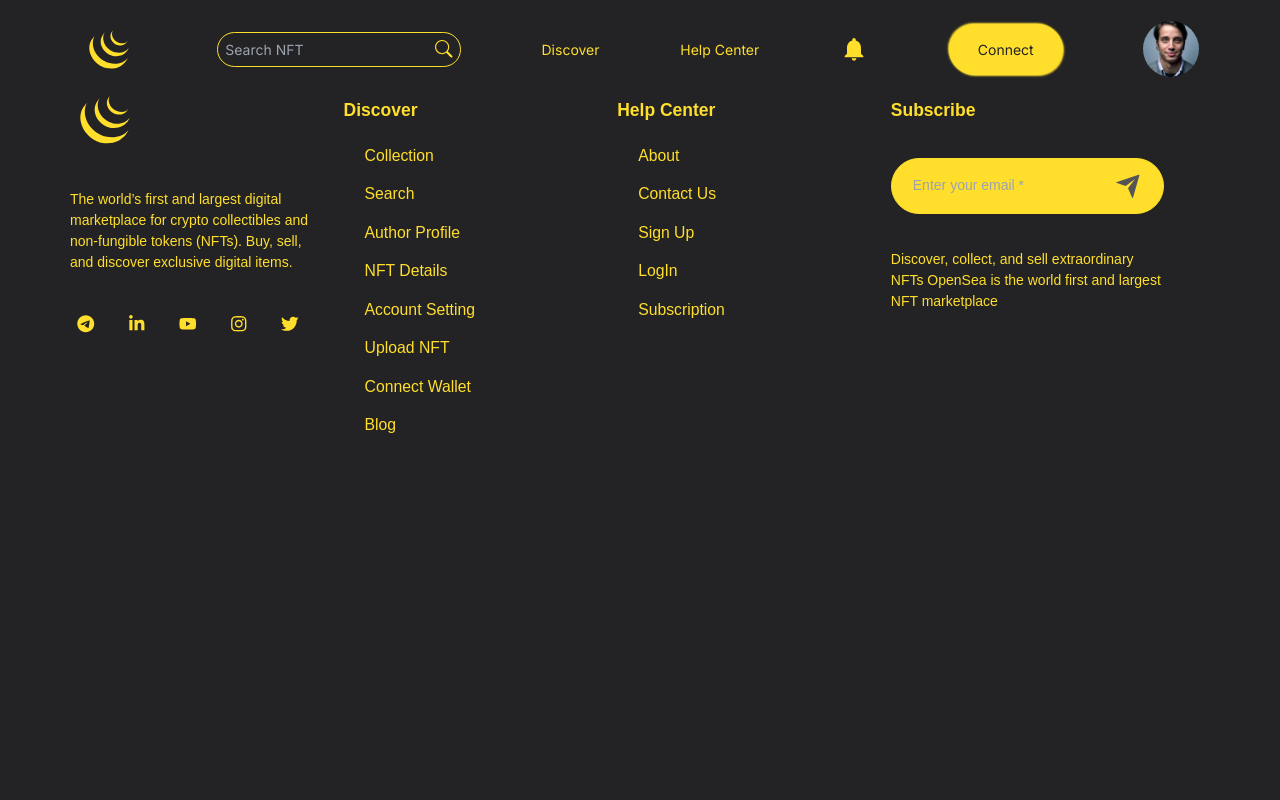
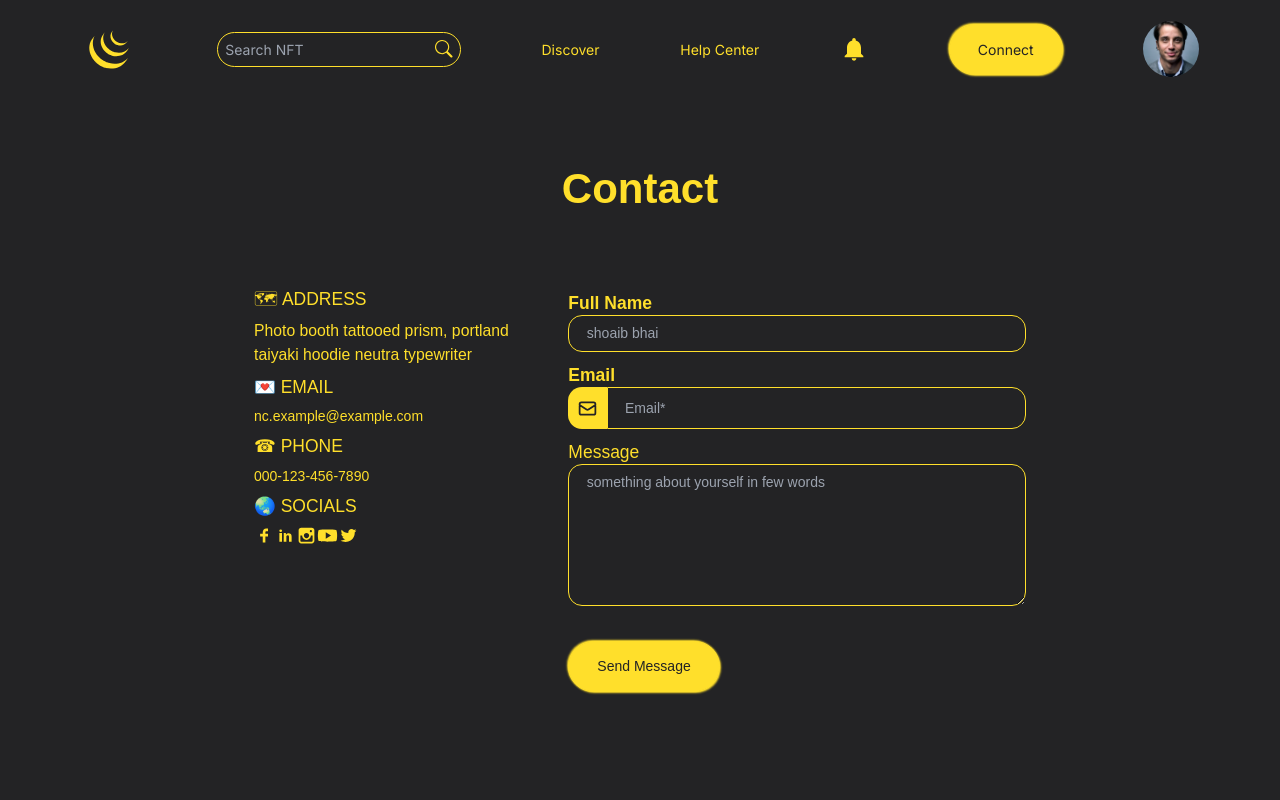
Before and after one commit to Samira-ABDI79/NFT-Marketplace, a Next.js app: page /ContactUs in a window 1280 px wide. Shown: the top 800 px of the page. Built offline with nearby package versions, Linux system fonts and the light colour scheme; a web font is replaced by a local one.

Commit message:
feat (pages) : add contact us

```diff
--- a/pages/ContactUs/index.tsx
+++ b/pages/ContactUs/index.tsx
@@ -1,6 +1,67 @@
+import Button from "../../components/Button";
+
 function ContactUs(){
     return(
         <>
+         <section className="container">
+
+
+            <div className="container  mt-20 mb-32 lg:w-[80%] ">
+            <h1 className="text-5xl font-bold text-center mb-20">Contact</h1>
+                <article className="flex lg:flex-row flex-col lg:justify-between justify-center lg:items-start items-center">
+
+                    <div id="section1" className="mb-20 lg:mb-0">
+                        <h3 className="text-xl my-2">🗺 ADDRESS</h3>
+                        <p className="lg:text-lg text-xl w-[90%]">Photo booth tattooed prism, portland taiyaki hoodie neutra typewriter</p>
+                        <p className="text-xl my-2">💌 EMAIL</p>
+                        <p>nc.example@example.com</p>
+                        <p className="text-xl my-2">☎ PHONE</p>
+                        <p>000-123-456-7890</p>
+                        <p className="text-xl my-2">🌏 SOCIALS</p>
+                        <div id="icons" className="flex">
+                        <svg stroke="currentColor" fill="currentColor" stroke-width="0" version="1.2" baseProfile="tiny" viewBox="0 0 24 24" className="h-6 w-6" xmlns="http://www.w3.org/2000/svg"><path d="M13 10h3v3h-3v7h-3v-7h-3v-3h3v-1.255c0-1.189.374-2.691 1.118-3.512.744-.823 1.673-1.233 2.786-1.233h2.096v3h-2.1c-.498 0-.9.402-.9.899v2.101z"></path></svg>
+                        <svg stroke="currentColor" fill="currentColor" stroke-width="0" version="1.2" baseProfile="tiny" viewBox="0 0 24 24" className="h-6 w-6" xmlns="http://www.w3.org/2000/svg"><path d="M8 19h-3v-10h3v10zm11 0h-3v-5.342c0-1.392-.496-2.085-1.479-2.085-.779 0-1.273.388-1.521 1.165v6.262h-3s.04-9 0-10h2.368l.183 2h.062c.615-1 1.598-1.678 2.946-1.678 1.025 0 1.854.285 2.487 1.001.637.717.954 1.679.954 3.03v5.647z"></path><ellipse cx="6.5" cy="6.5" rx="1.55" ry="1.5"></ellipse></svg>
+                        <svg stroke="currentColor" fill="currentColor" stroke-width="0" version="1.2" baseProfile="tiny" viewBox="0 0 24 24" className="h-6 w-6" xmlns="http://www.w3.org/2000/svg"><path d="M18 3h-12c-1.7 0-3 1.3-3 3v12c0 1.7 1.3 3 3 3h12c1.7 0 3-1.3 3-3v-12c0-1.7-1.3-3-3-3zm-6 6c1.7 0 3 1.3 3 3s-1.3 3-3 3-3-1.3-3-3 1.3-3 3-3zm3.8-2c0-.7.6-1.2 1.2-1.2s1.2.6 1.2 1.2-.5 1.2-1.2 1.2-1.2-.5-1.2-1.2zm2.2 12h-12c-.6 0-1-.4-1-1v-6h2c0 2.8 2.2 5 5 5s5-2.2 5-5h2v6c0 .6-.4 1-1 1z"></path></svg>
+                        <svg stroke="currentColor" fill="currentColor" stroke-width="0" version="1.2" baseProfile="tiny" viewBox="0 0 24 24" className="h-6 w-6" xmlns="http://www.w3.org/2000/svg"><path d="M22.8 8.6c-.2-1.5-.4-2.6-1-3-.6-.5-5.8-.6-9.8-.6s-9.2.1-9.8.6c-.6.4-.8 1.5-1 3s-.2 2.4-.2 3.4 0 1.9.2 3.4.4 2.6 1 3c.6.5 5.8.6 9.8.6 4 0 9.2-.1 9.8-.6.6-.4.8-1.5 1-3s.2-2.4.2-3.4 0-1.9-.2-3.4zm-12.8 7v-7.2l6 3.6-6 3.6z"></path></svg>
+                        <svg stroke="currentColor" fill="currentColor" stroke-width="0" version="1.2" baseProfile="tiny" viewBox="0 0 24 24" className="h-6 w-6" xmlns="http://www.w3.org/2000/svg"><path d="M18.89 7.012c.808-.496 1.343-1.173 1.605-2.034-.786.417-1.569.703-2.351.861-.703-.756-1.593-1.14-2.66-1.14-1.043 0-1.924.366-2.643 1.078-.715.717-1.076 1.588-1.076 2.605 0 .309.039.585.117.819-3.076-.105-5.622-1.381-7.628-3.837-.34.601-.51 1.213-.51 1.846 0 1.301.549 2.332 1.645 3.089-.625-.053-1.176-.211-1.645-.47 0 .929.273 1.705.82 2.388.549.676 1.254 1.107 2.115 1.291-.312.08-.641.118-.979.118-.312 0-.533-.026-.664-.083.23.757.664 1.371 1.291 1.841.625.472 1.344.721 2.152.743-1.332 1.045-2.855 1.562-4.578 1.562-.422 0-.721-.006-.902-.038 1.697 1.102 3.586 1.649 5.676 1.649 2.139 0 4.029-.542 5.674-1.626 1.645-1.078 2.859-2.408 3.639-3.974.784-1.564 1.172-3.192 1.172-4.892v-.468c.758-.57 1.371-1.212 1.84-1.921-.68.293-1.383.492-2.11.593z"></path></svg>
+                        </div>
+                        </div>
+                <form className="lg:w-[90%] w-full">
+
+                <div className="flex-col flex" >
+                    <label className="text-xl mt-3 font-bold" htmlFor="name">Full Name</label>
+                    <input
+                    className="border border-icons w-full outline-none bg-shadowLight rounded-2xl px-5 py-2 "
+
+                    type="text" placeholder="shoaib bhai" />
+                </div>
+     {/* ///email */}
+                <div className="flex-col flex" >
+                    <label className="text-xl mt-3 font-bold" htmlFor="email">Email</label>
+                    <div className="flex items-center"><div className="bg-icons rounded-l-2xl flex justify-center items-center h-12 w-12" >
+                     <svg
+                     className="bg-icons text-shadowLight w-6 h-6"
+                     stroke="currentColor" fill="none" stroke-width="0" viewBox="0 0 24 24"  xmlns="http://www.w3.org/2000/svg"><path stroke-linecap="round" stroke-linejoin="round" stroke-width="2" d="M3 8l7.89 5.26a2 2 0 002.22 0L21 8M5 19h14a2 2 0 002-2V7a2 2 0 00-2-2H5a2 2 0 00-2 2v10a2 2 0 002 2z"></path></svg>
+                     </div><input
+                    className="border border-icons w-full outline-none bg-shadowLight rounded-r-2xl h-12 px-5 py-2 "
+                     type="text" placeholder="Email*"/>
+                </div></div>
+                {/* Message */}
+                <div className="flex-col flex"><label className="text-xl mt-3" htmlFor="Message">Message</label>
+                <textarea name="" id=""
+                aria-placeholder="something about yourself in few words"
+                    className=" mb-10 border border-icons w-full outline-none bg-shadowLight rounded-2xl px-5 py-2 "
+
+                rows={6}  placeholder="something about yourself in few words"></textarea></div>
+
+
+            <Button title="Send Message" type="yellow" />
+
+                </form>
+                </article>
+
+            </div>
+             </section>
         </>
     )
 }
```
Also changed, not shown: components/UI/Navbar.tsx (+4 -1 lines).
